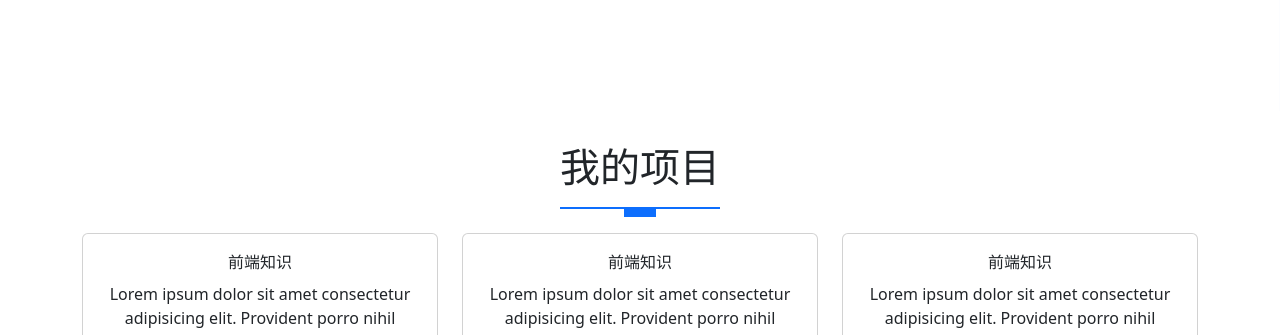
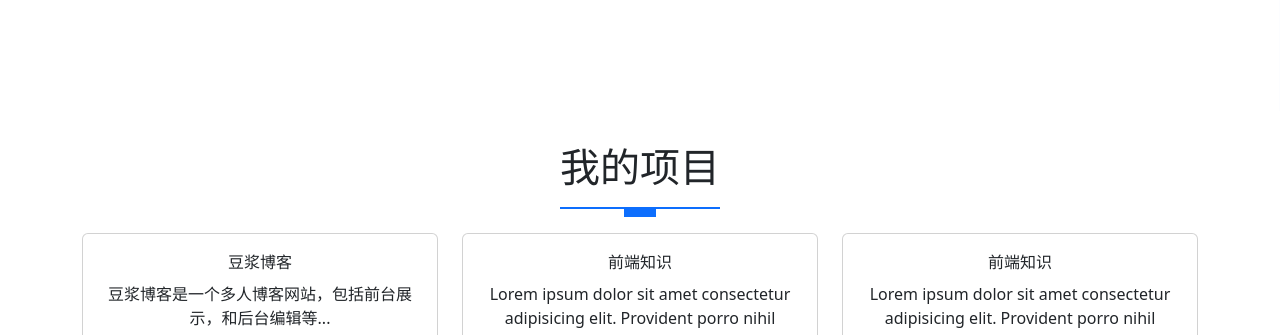
Before and after one commit to DouJiangGet/DongJiang, a website: page index.html in a window 1280 px wide. Shown: the part 615-950 px from the top of the page. Drawn offline with nearby package versions, Linux system fonts and the light colour scheme.

Commit message:
测试分支提交

```diff
--- a/index.html
+++ b/index.html
@@ -113,11 +113,10 @@
           <div class="card">
             <div class="card-body text-center">
               <div class="card-title ">
-                前端知识
+                豆浆博客
               </div>
               <div class="card-text">
-                Lorem ipsum dolor sit amet consectetur adipisicing elit. Provident porro nihil eligendi ex. Qui,
-                delectus non laudantium
+                豆浆博客是一个多人博客网站，包括前台展示，和后台编辑等...
               </div>
               <a href="" class="btn btn-light mt-2">学习前端知识</a>
             </div>
```
